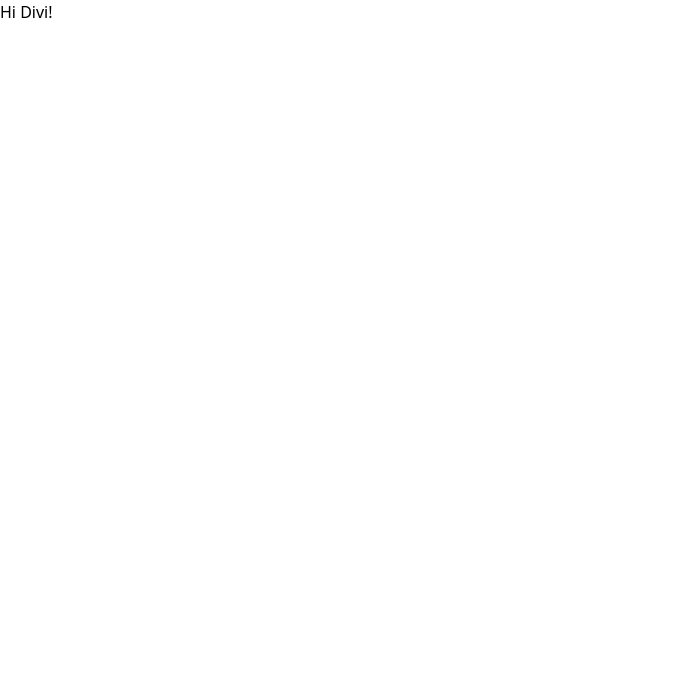
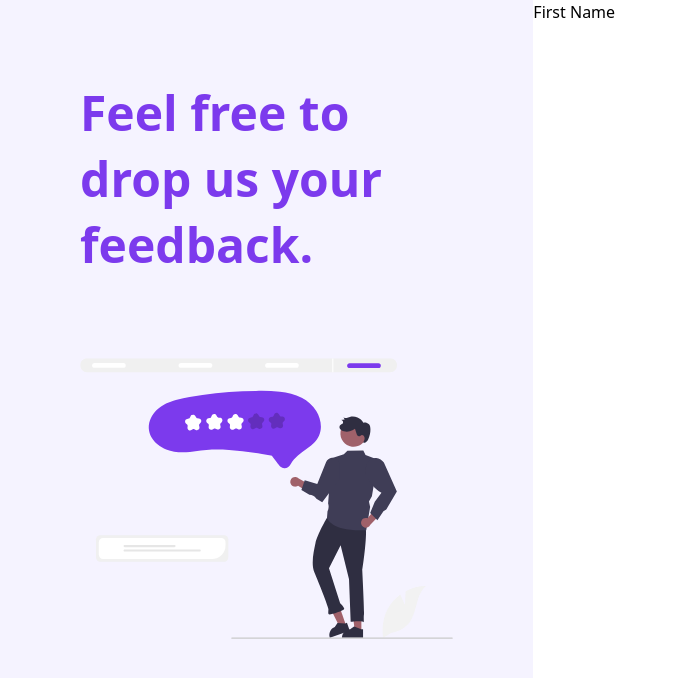
Before and after one commit to dpkreativ/feedback-form-template, a Next.js app: page / in a window 1280 px wide. Shown: the top 678 px of the page, without its empty margins (0-677 px from the left). Built offline with nearby package versions, Linux system fonts and the light colour scheme.

Commit message:
feedback prompt

```diff
--- /dev/null
+++ b/components/layouts/HomeLayout.js
@@ -0,0 +1,3 @@
+export default function HomeLayout({ children }) {
+  return <main>{children}</main>;
+}
--- /dev/null
+++ b/components/ui/FeedbackForm.js
@@ -0,0 +1,9 @@
+export default function FeedbackForm() {
+  return (
+    <div>
+      <form>
+        <label htmlFor="">First Name</label>
+      </form>
+    </div>
+  );
+}
--- a/pages/index.js
+++ b/pages/index.js
@@ -1,3 +1,5 @@
+import HomeLayout from '@/components/layouts/HomeLayout';
+import FeedbackForm from '@/components/ui/FeedbackForm';
 import Head from 'next/head';
 
 export default function Home() {
@@ -9,7 +11,23 @@ export default function Home() {
         <meta name="viewport" content="width=device-width, initial-scale=1" />
         <link rel="icon" href="/favicon.ico" />
       </Head>
-      <main>Hi Divi!</main>
+      <HomeLayout>
+        <section className="grid md:grid-cols-12">
+          <div className="bg-violet-50 md:col-span-5">
+            <div className="p-10 md:p-20 flex flex-col space-y-10 md:space-y-20">
+              <h1 className="text-5xl font-bold leading-snug text-violet-600">
+                Feel free to drop us your feedback.
+              </h1>
+              <div>
+                <img src="/feedback.svg" alt="Feedback" />
+              </div>
+            </div>
+          </div>
+          <div className="md:col-span-7">
+            <FeedbackForm />
+          </div>
+        </section>
+      </HomeLayout>
     </>
   );
 }
```
Also changed, not shown: public/feedback.svg (added).
